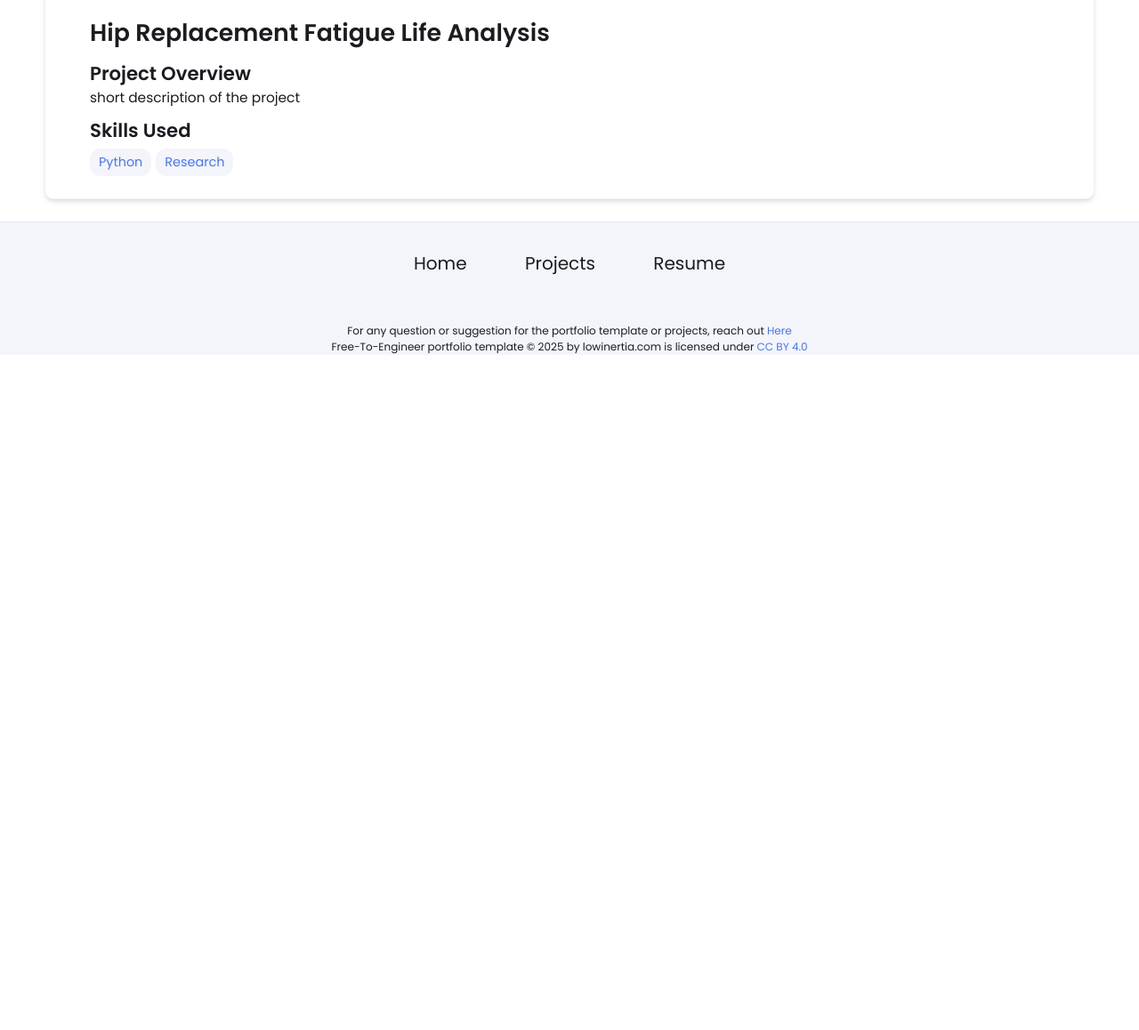
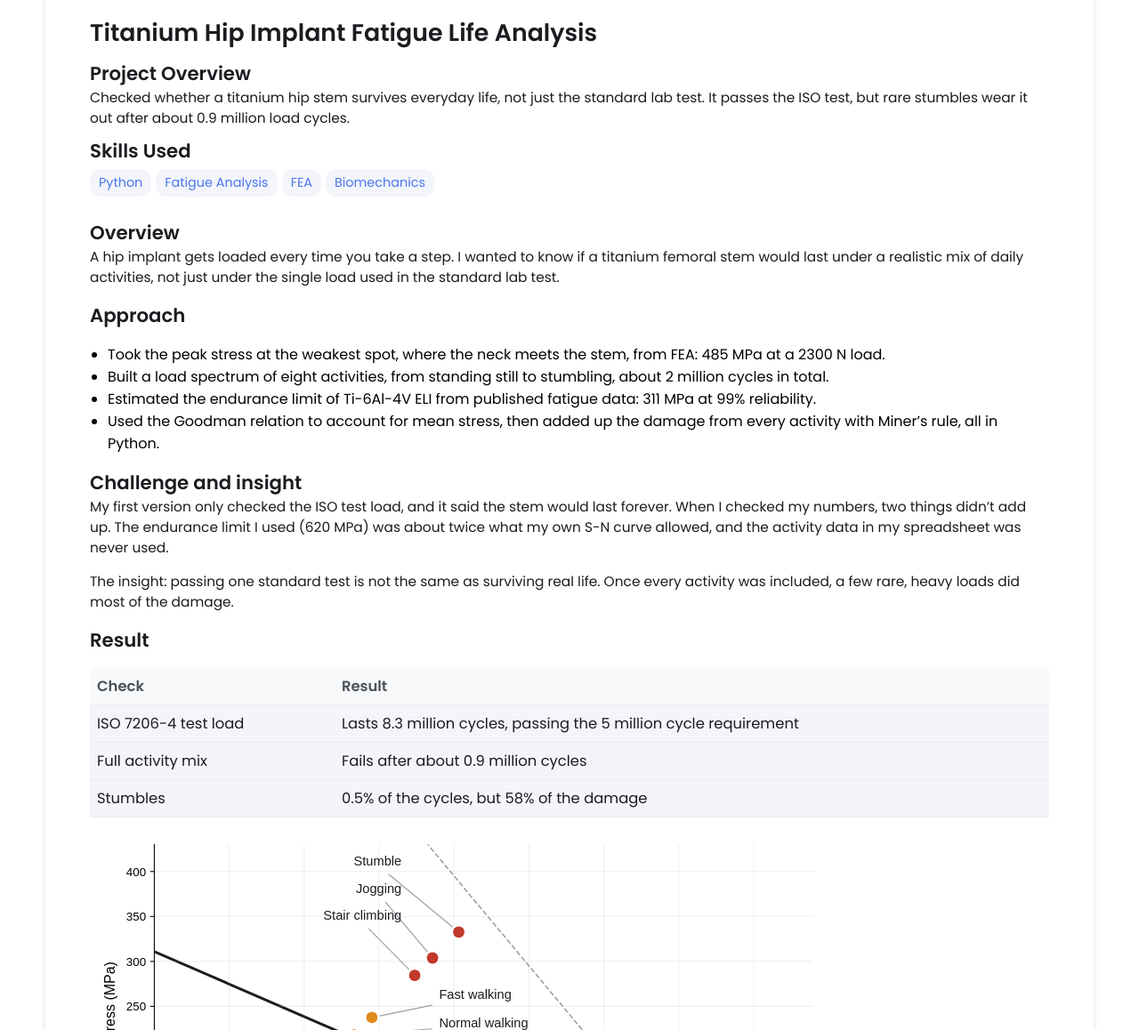
Before and after one commit to MartinJelonek27/MartinJelonek27.github.io, a Jekyll site: the page built from _projects/Hip Replacement Fatigue Life Analysis/index.md, in a window 1280 px wide and 1400 px high, scrolled down 248 px. Shown: the part 242-1400 px from the top of the window at 89% size. Built offline with Jekyll 4.4.1, drawn with Linux system fonts in a browser that asks for light colours; before the commit the page ends 900 px from its top, so only the background shows below that; some of the changed text lies outside the part shown.

Commit message:
Write the titanium hip implant project page
Card and page copy, Goodman diagram, sources, and a credited cover photo (Wellcome Collection, CC BY 4.0).

```diff
--- a/_projects/Hip Replacement Fatigue Life Analysis/index.md
+++ b/_projects/Hip Replacement Fatigue Life Analysis/index.md
@@ -1,9 +1,56 @@
 ---
 layout: post
-title: Hip Replacement Fatigue Life Analysis
-description:  short description of the project
+title: Titanium Hip Implant Fatigue Life Analysis
+description: Checked whether a titanium hip stem survives everyday life, not just the standard lab test. It passes the ISO test, but rare stumbles wear it out after about 0.9 million load cycles.
 skills:
 - Python
-- Research
-main-image: /project.webp
+- Fatigue Analysis
+- FEA
+- Biomechanics
+main-image: "https://upload.wikimedia.org/wikipedia/commons/thumb/4/47/Hip_joint_replacement%2C_United_States%2C_1998_Wellcome_L0060175.jpg/1280px-Hip_joint_replacement%2C_United_States%2C_1998_Wellcome_L0060175.jpg"
 ---
+
+## Overview
+
+A hip implant gets loaded every time you take a step. I wanted to know if a titanium femoral stem would last under a realistic mix of daily activities, not just under the single load used in the standard lab test.
+
+## Approach
+
+- Took the peak stress at the weakest spot, where the neck meets the stem, from FEA: 485 MPa at a 2300 N load.
+- Built a load spectrum of eight activities, from standing still to stumbling, about 2 million cycles in total.
+- Estimated the endurance limit of Ti-6Al-4V ELI from published fatigue data: 311 MPa at 99% reliability.
+- Used the Goodman relation to account for mean stress, then added up the damage from every activity with Miner's rule, all in Python.
+
+## Challenge and insight
+
+My first version only checked the ISO test load, and it said the stem would last forever. When I checked my numbers, two things didn't add up. The endurance limit I used (620 MPa) was about twice what my own S-N curve allowed, and the activity data in my spreadsheet was never used.
+
+The insight: passing one standard test is not the same as surviving real life. Once every activity was included, a few rare, heavy loads did most of the damage.
+
+## Result
+
+| Check | Result |
+|---|---|
+| ISO 7206-4 test load | Lasts 8.3 million cycles, passing the 5 million cycle requirement |
+| Full activity mix | Fails after about 0.9 million cycles |
+| Stumbles | 0.5% of the cycles, but 58% of the damage |
+
+![Goodman diagram of each activity against the endurance limit](/_projects/Hip%20Replacement%20Fatigue%20Life%20Analysis/goodman_diagram.svg)
+
+Each dot is one activity. Dots above the line use up fatigue life, and dots below it do no damage.
+
+## Things to know
+
+- **The endurance limit drives everything.** Published fatigue limits for this alloy range from 400 to 700 MPa. At the low end, the stem fails even the ISO test. At the high end, it lasts almost forever. I used the middle of the range.
+- **The stumble count is an assumption.** 10,000 stumbles in 2 million cycles is high, and since stumbles cause most of the damage, the predicted life depends heavily on that number.
+- **I didn't check the ISO loads against the standard itself.** I used 2300 N at R = 0.1, but the full ISO 7206-4 text isn't freely available.
+
+## Sources
+
+1. ISO 7206-4:2010, *Implants for surgery: Partial and total hip joint prostheses, Part 4: Determination of endurance properties and performance of stemmed femoral components.*
+2. ASTM F136, *Standard Specification for Wrought Titanium-6Aluminum-4Vanadium ELI Alloy for Surgical Implant Applications.*
+3. Carpenter Technology, [*Titanium Alloy Ti 6Al-4V ELI* medical datasheet](https://www.carpentertechnology.com/hubfs/Data%20Sheets/20210902--CT_Ti64ELI_Medical_Datasheet_F.pdf).
+4. R. G. Budynas and J. K. Nisbett, *Shigley's Mechanical Engineering Design*, McGraw-Hill, Chapter 6.
+5. R. L. Norton, *Machine Design: An Integrated Approach*, Pearson.
+
+*Cover photo: ["Hip joint replacement, United States, 1998"](https://commons.wikimedia.org/wiki/File:Hip_joint_replacement,_United_States,_1998_Wellcome_L0060175.jpg), Wellcome Collection, [CC BY 4.0](https://creativecommons.org/licenses/by/4.0/), via Wikimedia Commons.*
```
